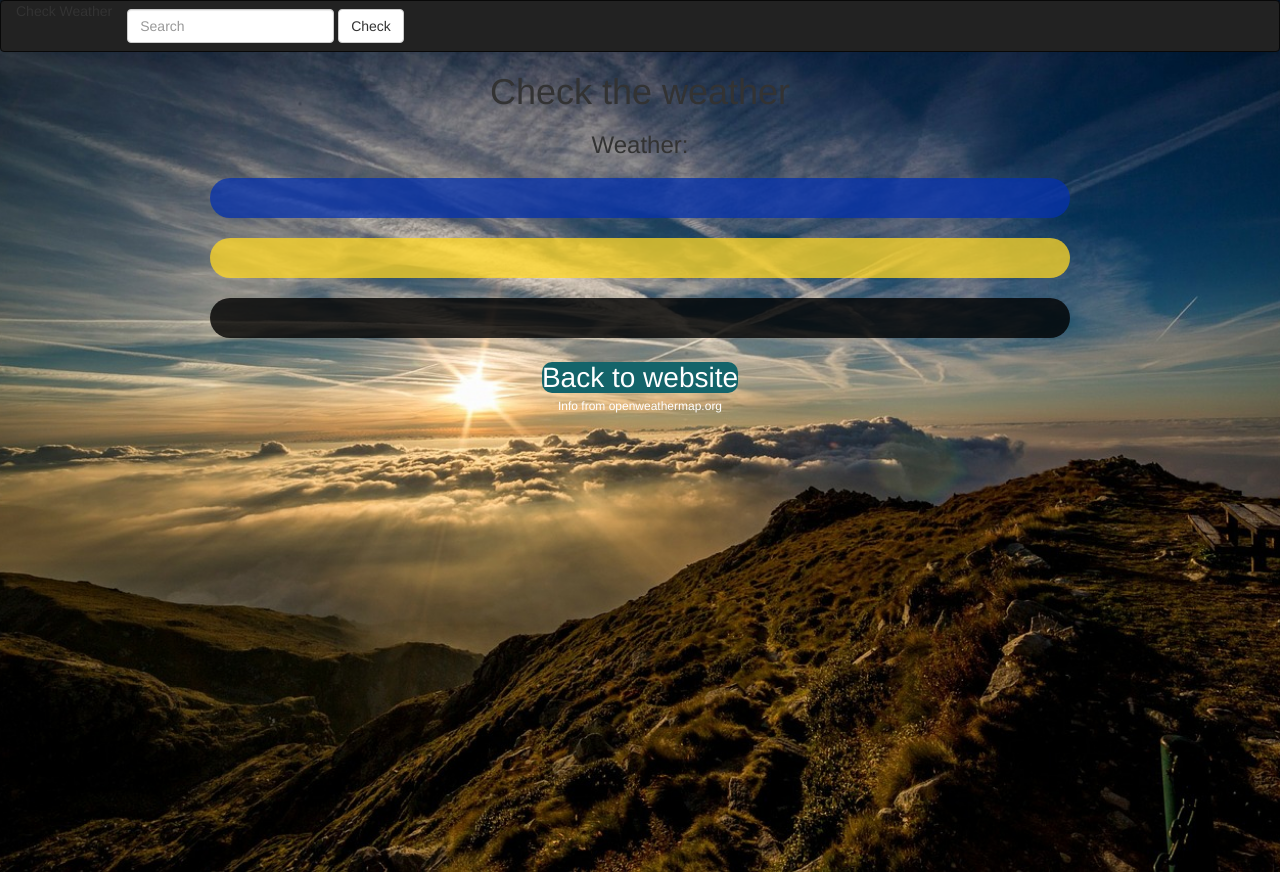
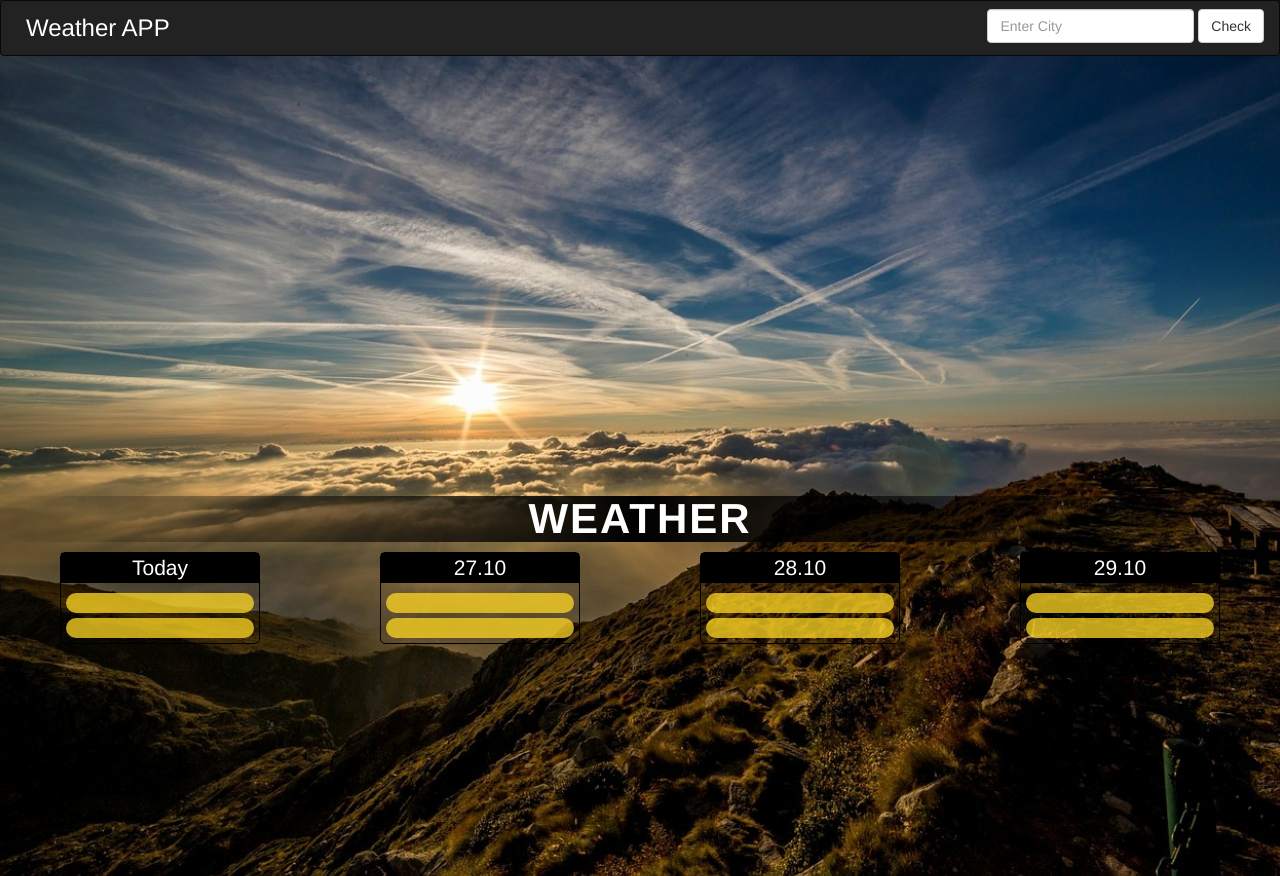
Before and after one commit to Danqin1/Weather-app, a plain HTML site: page index.html in a window 1280 px wide. Drawn offline with nearby package versions, Linux system fonts and the light colour scheme.

Commit message:
workink weather apis

```diff
--- a/css/style.scss
+++ b/css/style.scss
@@ -1,63 +1,66 @@
-main {
-    height: 100vh;
-    font-size: 200%;
-    width: 900px;
-    margin: auto;
-    text-align: center;
-}
-main a {
-    margin: 20px;
-    text-decoration: none;
-    background: #14646a;
-    color: #fff;
-    padding: 10xp;
-    border-radius: 10px;
-}
 body{
     background: url('../img/dawn.jpg');
     background-repeat: no-repeat;
     background-size: cover;
     background-position:bottom center;
+    font-size: 14px;
 }
+.navbar-header{
+    color: #fff;
+    font-size: 24px;
+    padding: 10px;
+}
+main {
+    min-height: 100vh;
+    margin: auto;
+    text-align: center;
 
-input {
-    padding: 10px;
-    border-radius: 10px;
-    background: rgba(100, 100, 100, 0.8);
-    border: none;
-    color: #fff;
-    font-size: 14px;
-    box-shadow: 0 0 20px 5px white;
+    a {
+        margin: 20px;
+        text-decoration: none;
+        background: #14646a;
+        color: #fff;
+        padding: 10xp;
+        border-radius: 10px;
+    }
+    h3{
+        font-size:3em;
+        font-weight: 700;
+        letter-spacing: 2px;
+        color: #fff;
+        background: linear-gradient(to right, transparent, black, transparent);
+    }
 }
+.map{
+    height: 50vh;
+}
+.weather {
+    display: flex;
+    flex-direction: row;
+    flex-wrap: wrap;
+    justify-content: space-around;
+    .day{
+        min-width: 200px;
+        border: 1px solid #000;
+        border-radius: 5px;
+        p{
+            background: #000;
+            color: #fff;
+            font-size:1.5em;
+        }
+        .temp {
+            border-radius: 50px;
+            background: hsla(49, 100%, 57%, 0.753);
+            padding: 10px;
+            margin: 5px;
+        }
+        .mainWeather {
 
-#temp {
-    border-radius: 50px;
-    background: rgba(0, 0, 0, 0.8);
-    color: #fff;
-    padding: 20px;
-    margin: 20px;
+            margin: 5px;
+            border-radius: 50px;
+            background: hsla(49, 100%, 57%, 0.753);
+            padding: 10px;
+        }
+
+    }
 }
-
-#name {
-
-    border-radius: 50px;
-    background: #0532afc0;
-    ;
-    padding: 20px;
-    color: #fff;
-    margin: 20px;
-}
-
-#main {
-
-    margin: 20px;
-    border-radius: 50px;
-    background: hsla(49, 100%, 57%, 0.753);
-    ;
-    padding: 20px;
-    color: #fff;
-}
-.info{
-    font-size: 12px;
-    color:#fff;
-}
--- a/index.html
+++ b/index.html
@@ -17,31 +17,45 @@
         <nav class="navbar navbar-inverse">
                 <div class="container-fluid">
                   <div class="navbar-header">
-                    Check Weather
+                    Weather APP
                   </div>
 
-                  <form class="navbar-form navbar-left" id="form" action="#">
+                  <form class="navbar-form navbar-right" id="form" action="#">
                     <div class="form-group">
-                      <input type="text" id="city" class="form-control" placeholder="Search">
+                      <input type="text" id="city" class="form-control" placeholder="Enter City">
                     </div>
                     <button type="submit" class="btn btn-default">Check</button>
                   </form>
                 </div>
         </nav>
     <main>
+      <section class="map">
 
-        <h1>Check the weather</h1>
-        <!-- <form id="form" action="form.php">
-            <input type="text" id="city" placeholder="city">
-            <input type="submit" id="submit" value="Search">
-        </form> -->
-        <h3>Weather: </h3>
+      </section>
+      <h3>WEATHER</h3>
+       <section class="weather">
 
-        <p id="name"></p>
-        <div id="main"></div>
-        <div id="temp"></div>
-        <a href="http://piotrwebdev.pl">Back to website</a>
-        <p class="info">Info from openweathermap.org</p>
+        <div class="day">
+          <p id="today">Today</p>
+          <div class="mainWeather" id="main"></div>
+          <div class="temp" id="temp"></div>
+        </div>
+        <div class="day">
+          <p id="tommorow"></p>
+          <div class="mainWeather" id="main1"></div>
+          <div class="temp" id="temp1"></div>
+        </div>
+        <div class="day">
+          <p id="secondDay"></p>
+          <div class="mainWeather" id="main2"></div>
+          <div class="temp" id="temp2"></div>
+        </div>
+        <div class="day">
+          <p id="thirdDay"></p>
+          <div class="mainWeather" id="main3"></div>
+          <div class="temp" id="temp3"></div>
+        </div>
+      </section>
     </main>
 
 
--- a/js/main.js
+++ b/js/main.js
@@ -1,16 +1,23 @@
 window.onload = function () {
     //console.log("loaded")
-    let form = document.getElementById('form');
+    const form = document.getElementById('form');
     form.addEventListener('submit', load);
+    const city = document.getElementById("city");
+    var d = new Date();
+    const tommorow = document.querySelector('#tommorow')
+    tommorow.innerHTML = d.getDate()+1+"."+(d.getMonth()+1)
+    const secondDay = document.querySelector('#secondDay')
+    secondDay.innerHTML = d.getDate()+2+"."+(d.getMonth()+1)
+    const thirdDay = document.querySelector('#thirdDay')
+    thirdDay.innerHTML = d.getDate()+3+"."+(d.getMonth()+1)
+
 
     function load(e) {
         e.preventDefault();
         let temp = document.getElementById("temp");
-        let city = document.getElementById("city");
-        let name = document.getElementById('name')
         let main = document.getElementById('main')
-        var data
-        ///console.log(city.value)
+        let data
+
         var xhttp = new XMLHttpRequest();
         xhttp.responseType = "json";
         xhttp.open('POST', 'http://api.openweathermap.org/data/2.5/weather?q=' + city.value +
@@ -20,7 +27,7 @@ window.onload = function () {
 
                 data = this.response
                 //console.log(typeof (this.response))
-                name.innerHTML = "Entered city: " + data.name
+
                 temp.innerHTML = "Temperature: " + data.main.temp + " Celcius"
                 main.innerHTML = "Weather: " + data.weather[0].main
                 if (data.weather[0].main == "Clouds") {
@@ -43,7 +50,22 @@ window.onload = function () {
             }
         }
         xhttp.send();
+        getForecast();
     }
 
+    function getForecast(){
+        var xhttp = new XMLHttpRequest();
+        xhttp.responseType = "json";
+        xhttp.open('POST', 'http://api.openweathermap.org/data/2.5/forecast?q='+city.value+'&mode=xml&appid=0a6b59f9dfbf75051d17766f20204ab0');
 
-};
+        xhttp.onreadystatechange = function () {
+            if (this.readyState = 4 && this.status == 200) {
+                let data = this.response
+                console.log(data)
+                console.log('wys')
+            }
+
+        }
+        xhttp.send()
+    }
+}
```
Also changed, not shown: css/style.css, css/style.min.css, 1 other file.
